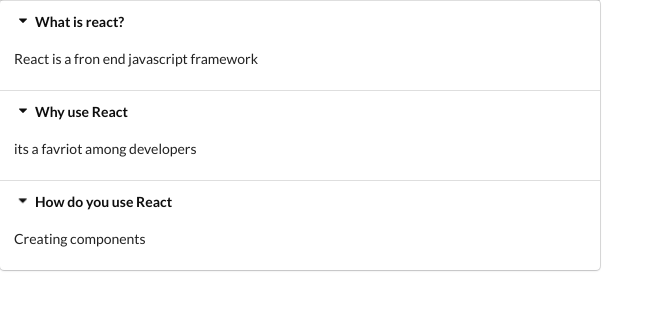
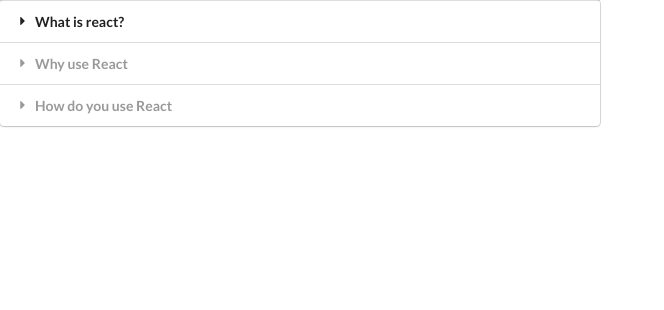
Before and after one commit to Medeirosseth/Widget, a React (Create React App) app: page / in a window 1280 px wide. Shown: the top 310 px of the page, without its empty margins (0-664 px from the left). Built offline with nearby package versions, Linux system fonts and the light colour scheme.

Commit message:
add accordion state

```diff
--- a/src/Components/Accodion.js
+++ b/src/Components/Accodion.js
@@ -1,20 +1,36 @@
-import React from 'react'
+import React, { useState } from 'react'
 
 
 const Accordion = ({ items }) => {
-  const renderedItems = items.map(item => {
+  const [activeIndex, setActiveIndex] = useState(null)
+
+  const onTitleClick = (index) => {
+    setActiveIndex(index)
+  }
+
+
+
+
+  const renderedItems = items.map((item, index) => {
+
+    const active = index === activeIndex ? 'active' : '';
+
+
+
     return (
-    <>
+    <React.Fragment>
       <div key={item.title}>
-        <div className="title active">
+        <div
+        onClick={() => onTitleClick(index)}
+        className={`title ${active}`}>
           <i className="dropdown icon"></i>
           {item.title}
         </div>
-        <div className="content active">
+        <div className={`content ${active}`}>
           <p>{item.content}</p>
         </div>
       </div>
-    </>
+    </React.Fragment>
 
     )
   });
@@ -22,6 +38,8 @@
 
   return (
     <div className="ui styled accordion">
+
+
         {renderedItems}
     </div>
   )
```
